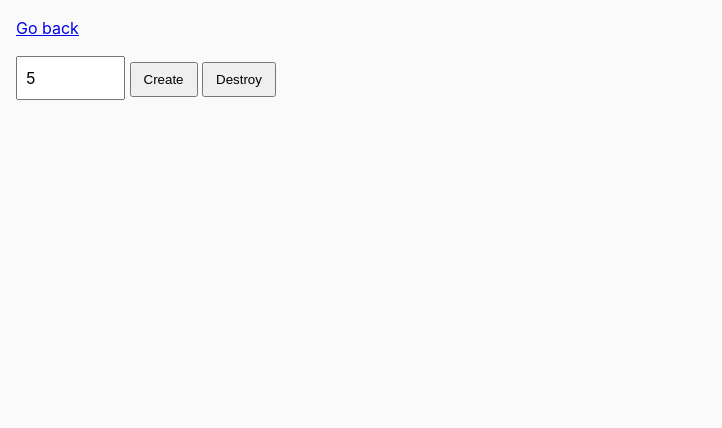
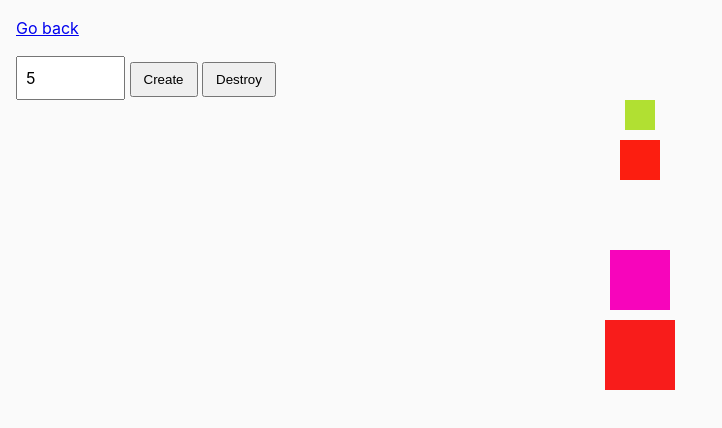
Before and after one commit to YoungSandw1ch/JS, a plain HTML site: page task-10.html in a window 1280 px wide. Both pictures are taken after typing "5" into the empty fields and a click on the button "Create". Shown: the whole page, without its empty margins (0-722 px from the left). Drawn offline with Linux system fonts and the light colour scheme.

Commit message:
6hw 10th task done

```diff
--- a/js/task-10.js
+++ b/js/task-10.js
@@ -1,3 +1,43 @@
 function getRandomHexColor() {
   return `#${Math.floor(Math.random() * 16777215).toString(16)}`;
 }
+
+// Создай функцию createBoxes(amount), которая принимает один параметр - число. Функция создает столько <div>, сколько указано в amount и добавляет их в div#boxes.
+
+// Размеры самого первого <div> - 30px на 30px.
+// Каждый элемент после первого, должен быть шире и выше предыдущего на 10px.
+// Все элементы должены иметь случайный цвет фона в формате HEX. Используй готовую функцию getRandomHexColor для получения цвета.
+
+// Создай функцию destroyBoxes(), которая очищает содержимое div#boxes, тем самым удаляя все созданные элементы.
+
+const refs = {
+  boxes: document.querySelector('#boxes'),
+  createBtn: document.querySelector('[data-create]'),
+  destroyBtn: document.querySelector('[data-destroy]'),
+  input: document.querySelector('#controls input'),
+}
+
+refs.input.addEventListener('blur', onInputChangeAmount);
+refs.createBtn.addEventListener('click', createBoxes);
+refs.destroyBtn.addEventListener('click', destroyBoxes);
+
+let number;
+
+function onInputChangeAmount(e) {
+  number =  e.currentTarget.value;
+}
+
+function createBoxes(amount) {
+  amount = number;
+  let divsMarkup = '';
+
+  for (let i = 0, j = 30; i < amount; i += 1, j += 10) {
+    divsMarkup += `<div class="center" style="background-color:${getRandomHexColor()};width:${j}px;height:${j}px;"></div>`
+  }
+
+  refs.boxes.insertAdjacentHTML('afterbegin', divsMarkup);
+}
+
+function destroyBoxes() {
+  refs.boxes.innerHTML = '';
+}
--- a/task-10.html
+++ b/task-10.html
@@ -1,12 +1,19 @@
 <!DOCTYPE html>
 <html lang="ru">
+
 <head>
   <meta charset="UTF-8" />
   <meta http-equiv="X-UA-Compatible" content="IE=edge" />
   <meta name="viewport" content="width=device-width, initial-scale=1.0" />
   <title>Task 10 (optional)</title>
   <link rel="stylesheet" href="css/common.css" />
+  <style>
+    .center {
+      margin: 0 auto 10px auto;
+    }
+  </style>
 </head>
+
 <body>
   <p><a href="index.html">Go back</a></p>
 
@@ -20,4 +27,5 @@
 
   <script src="js/task-10.js" type="module"></script>
 </body>
+
 </html>
```
Lines whose indentation alone changed are shown as unchanged.
